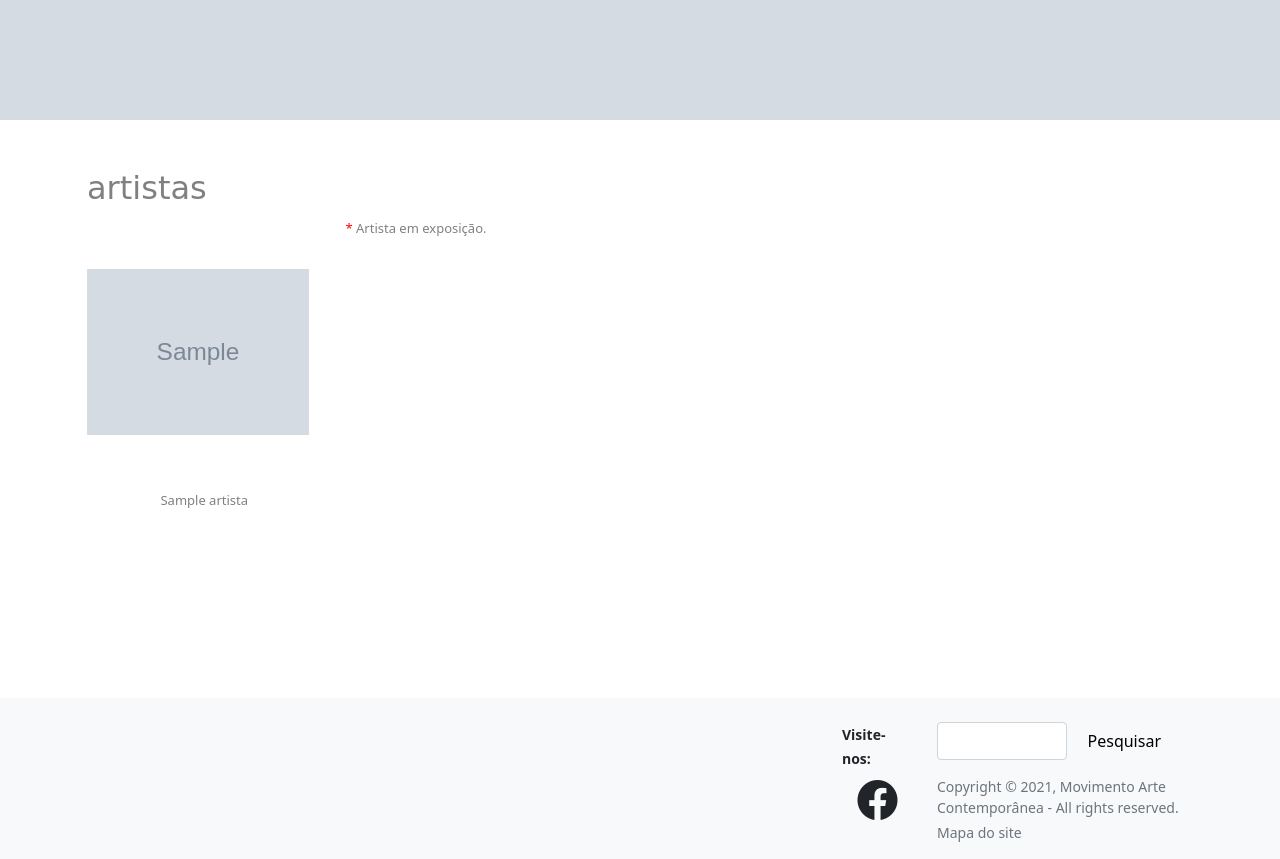
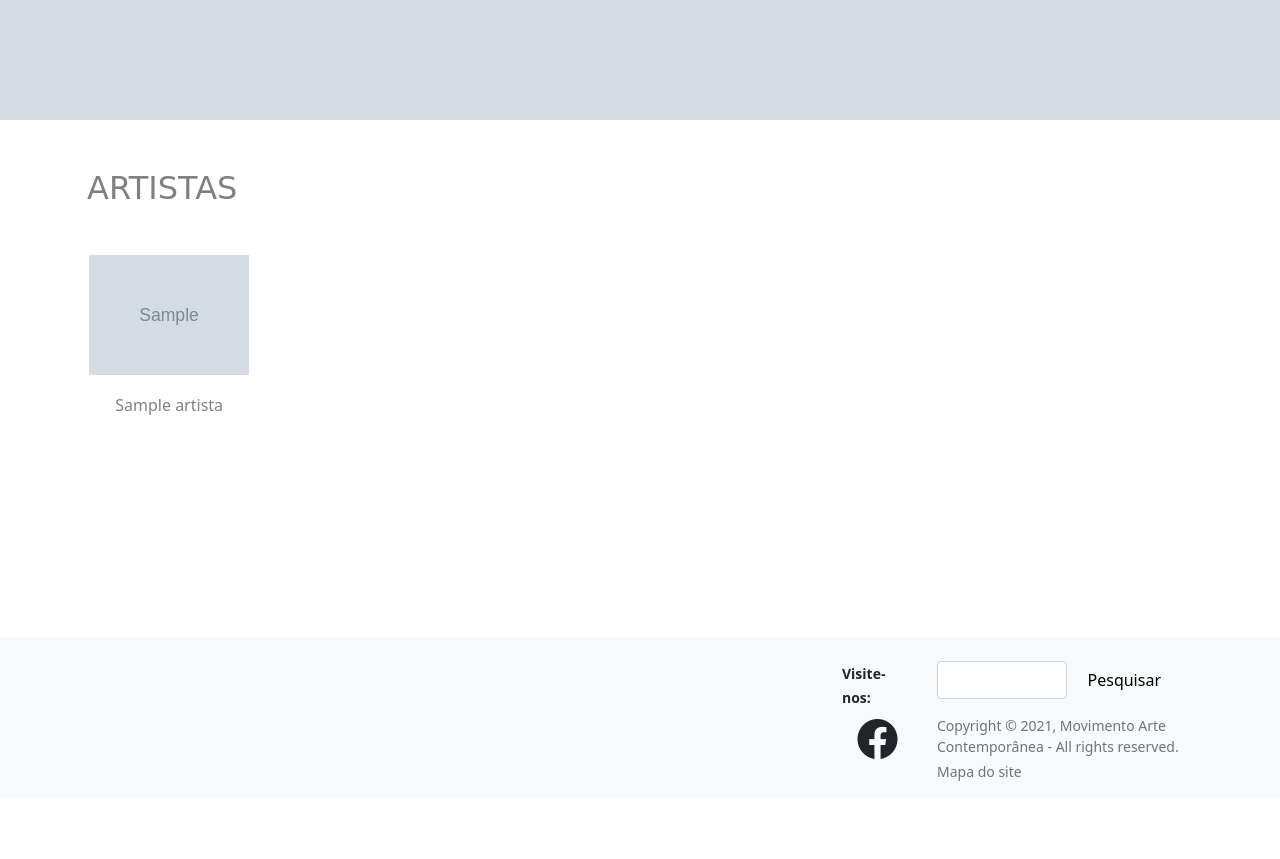
Before and after one commit to filias/mac, a Django app: page /artistas/ in a window 1280 px wide. Shown: the part 121-980 px from the top of the page. After the commit the page ends 902 px from the top, so only its background shows below. Run offline with Django 3.2, Linux system fonts and the light colour scheme; tables that the repository leaves empty hold one stand-in row (values such as "Sample post"); grey boxes marked "Sample" are stand-in pictures; some libraries are stand-ins or nearby versions; some web fonts are replaced.

Commit message:
fix artists

```diff
--- a/mac/artistas/templates/artistas.html
+++ b/mac/artistas/templates/artistas.html
@@ -6,18 +6,18 @@
 
     <h2>{% block subsection %}{% trans "artistas" %} {% endblock %}</h2>
     {% if artists %}
-    <div class="row row-cols-3 row-cols-sm-3 row-cols-md-4">
+    <div class="row row-cols-3 row-cols-md-6 mt-5 artists__card">
         {% for artist in artists %}
-        <div class="row justify-content-center">
-            <div class="card h-25 mb-3 border-0">
+        <div class="">
+            <div class="card mb-5 border-0">
                 <a href="{% url "artist_detail" artist.id %}" class="card-link">
                     {% if artist.foto.thumbnail %}
                     <img src="{% get_media_prefix %}{{ artist.foto.thumbnail }}" class="card-img-top artists__img" alt="image">
                     {% else %}
                     <img src="{% static 'images/photo-placeholder.jpg' %}" class="card-img-top artists__img" alt="image">
                     {% endif %}
-                    <div class="card-body">
-                        <p class="card-text text-center">{{artist.nome}} </p>
+                    <div class="mt-3">
+                        <p class="text-center artist__text">{{artist.nome}} </p>
                     </div>
                 </a>
             </div>
@@ -31,12 +31,12 @@
             </div>
         </div>
         {% endfor %}
-        <div>
+        <!-- <div> //TODO: do we need this part
             <div colspan="3">
                 <p><span style="color:red;">*</span><a href="/exposicoes/actuais">
                         {% trans "Artista em exposição" %}.</a></p>
             </div>
-        </div>
+        </div> -->
     </div>
     {% else %}
     <p>{% trans "Não há artistas" %}.</p>
--- a/mac/static/css/main.css
+++ b/mac/static/css/main.css
@@ -3,6 +3,7 @@ body {
     padding: 0px;
     background: white;
     min-height: 100vh;
+    font-size: 16px;
 }
 .main {
     margin-top: 3%;
@@ -84,7 +85,7 @@ a:focus, a:active {
 
 .section {
 	color: #444444;
-	font-size: 13px;
+	/* font-size: 13px; */
     line-height: 1.8;
 	margin: 5px;
     padding-bottom: 20px;
@@ -113,6 +114,7 @@ a:focus, a:active {
 	margin-top: 10px;
 	margin-bottom: 10px;
     font-family: 'Orelega One', cursive;
+    text-transform: uppercase;
 }
 
 .section h4 {
@@ -135,9 +137,6 @@ a:focus, a:active {
 }
 
 .section img {
-	margin: -1em, -0em, -1em, -1em;
-    padding-right: 1em;
-    padding-top: 1em;
     border: 0;
 }
 
@@ -350,12 +349,19 @@ div.obra-holder img{
 }
 @media only screen and (min-width: 800px) {
     .artists__img {
-        width: 100%; height: 20vw; object-fit: contain;
+        width: 100%!important;
+        height: 15vh;
+        object-fit: contain;
     }
   }
 
   @media only screen and (max-width: 800px) {
     .artists__img {
-        width: 100%; height: 20vw; object-fit: contain;
+        width: 100%!important;
+        height: 20vw;
+        object-fit: contain;
+    }
+    .artist__text {
+        font-size: 0.7rem;
     }
   }
```
